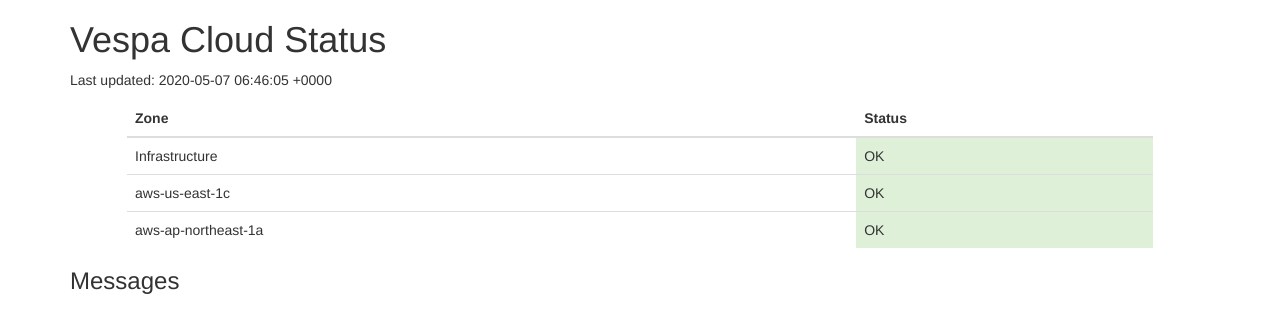
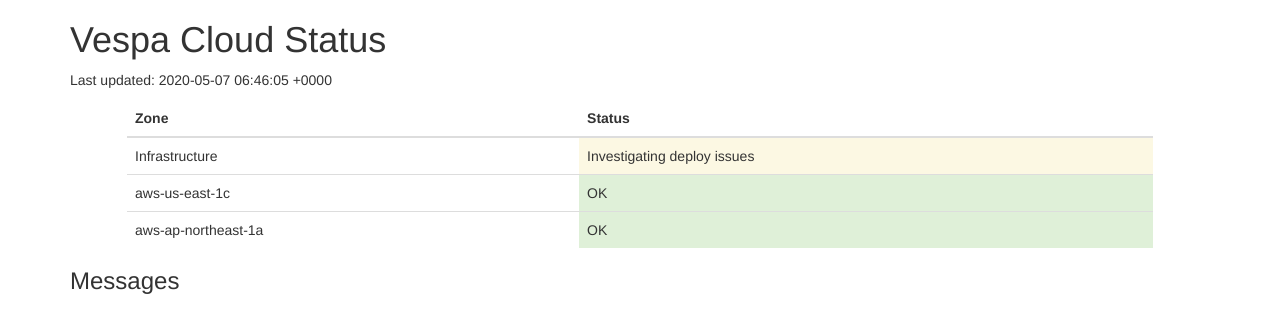
Before and after one commit to vespa-engine/cloud, a Jekyll site: the page built from status.html, in a window 1280 px wide. Shown: the top 333 px of the page. Built offline with Jekyll 4.4.1, drawn with Linux system fonts in a browser that asks for light colours.

Commit message:
Update status.yml

```diff
--- a/_data/status.yml
+++ b/_data/status.yml
@@ -3,8 +3,8 @@ zones:
   # List all zones and status. Valid status is "success", "warning" or "danger".
   # Message should be "OK", "Partial outage", "Degraded service", "Down" or similar short string.
   - name: "Infrastructure"
-    status: success
-    message: "OK"
+    status: warning
+    message: "Investigating deploy issues"
   - name: "aws-us-east-1c"
     status: success
     message: "OK"
```
